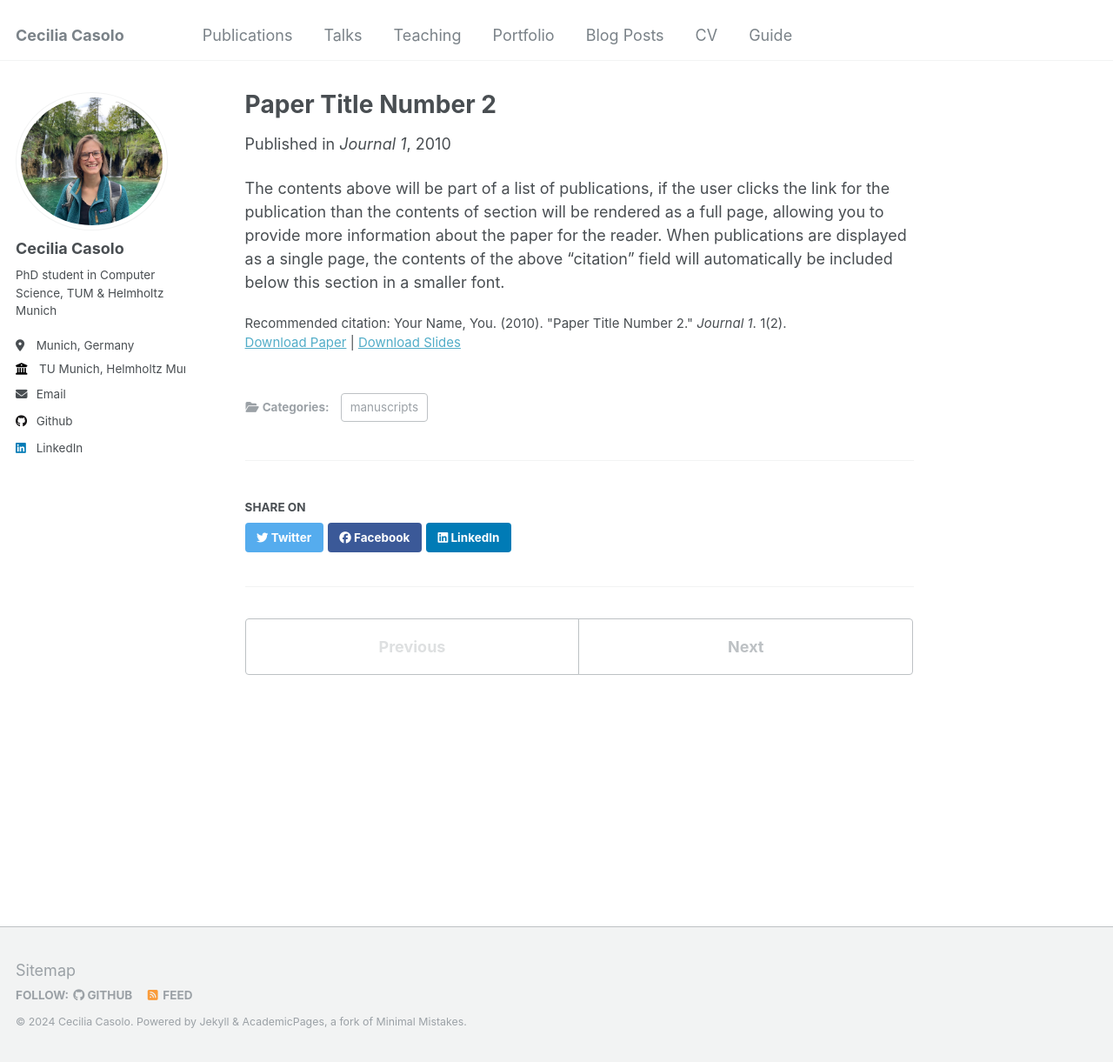
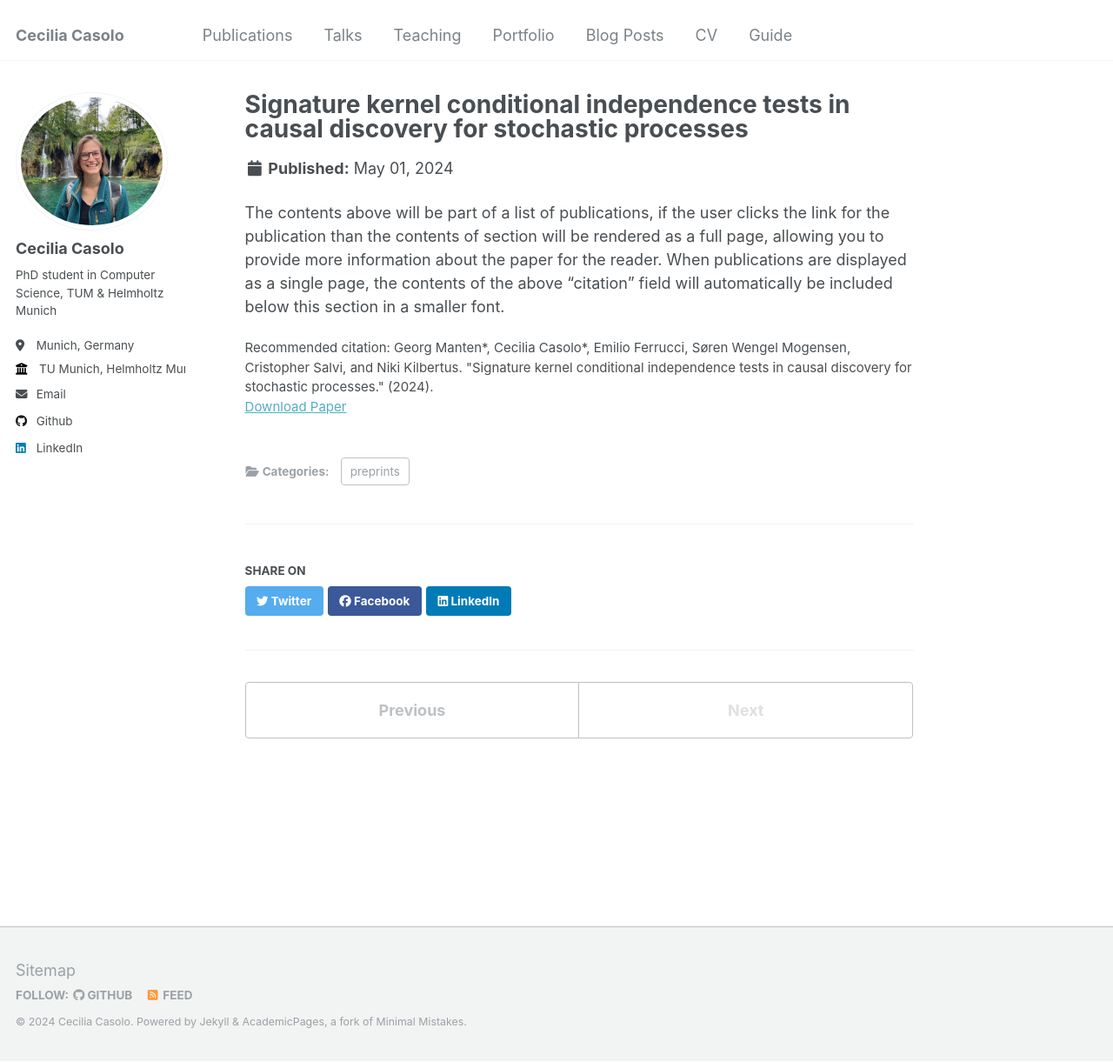
Before and after one commit to ceciliacasolo/ceciliacasolo.github.io, a Jekyll site: the page built from _publications/2010-10-01-paper-title-number-2.md, in a window 1280 px wide and 1221 px high. Shown: the whole window at 87% size. Built offline with Jekyll 4.4.1, drawn with Linux system fonts in a browser that asks for light colours.

Commit message:
Update 2010-10-01-paper-title-number-2.md

```diff
--- a/_publications/2010-10-01-paper-title-number-2.md
+++ b/_publications/2010-10-01-paper-title-number-2.md
@@ -1,14 +1,11 @@
 ---
-title: "Paper Title Number 2"
+title: "Signature kernel conditional independence tests in causal discovery for stochastic processes"
 collection: publications
-category: manuscripts
-permalink: /publication/2010-10-01-paper-title-number-2
-excerpt: 'This paper is about the number 2. The number 3 is left for future work.'
-date: 2010-10-01
-venue: 'Journal 1'
-slidesurl: 'http://academicpages.github.io/files/slides2.pdf'
-paperurl: 'http://academicpages.github.io/files/paper2.pdf'
-citation: 'Your Name, You. (2010). &quot;Paper Title Number 2.&quot; <i>Journal 1</i>. 1(2).'
+category: preprints
+excerpt: ' In this paper, we develop a kernel-based test of conditional independence (CI) on "path-space" -- solutions to SDEs -- by leveraging recent advances in signature kernels. We demonstrate strictly superior performance of our proposed CI test compared to existing approaches on path-space. Then, we develop constraint-based causal discovery algorithms for acyclic stochastic dynamical systems (allowing for loops) that leverage temporal information to recover the entire directed graph.'
+date: 2024-05-01
+paperurl: 'https://arxiv.org/pdf/2402.18477'
+citation: 'Georg Manten*, Cecilia Casolo*, Emilio Ferrucci, Søren Wengel Mogensen, Cristopher Salvi, and Niki Kilbertus. "Signature kernel conditional independence tests in causal discovery for stochastic processes." (2024).'
 ---
 
 The contents above will be part of a list of publications, if the user clicks the link for the publication than the contents of section will be rendered as a full page, allowing you to provide more information about the paper for the reader. When publications are displayed as a single page, the contents of the above "citation" field will automatically be included below this section in a smaller font.
```
